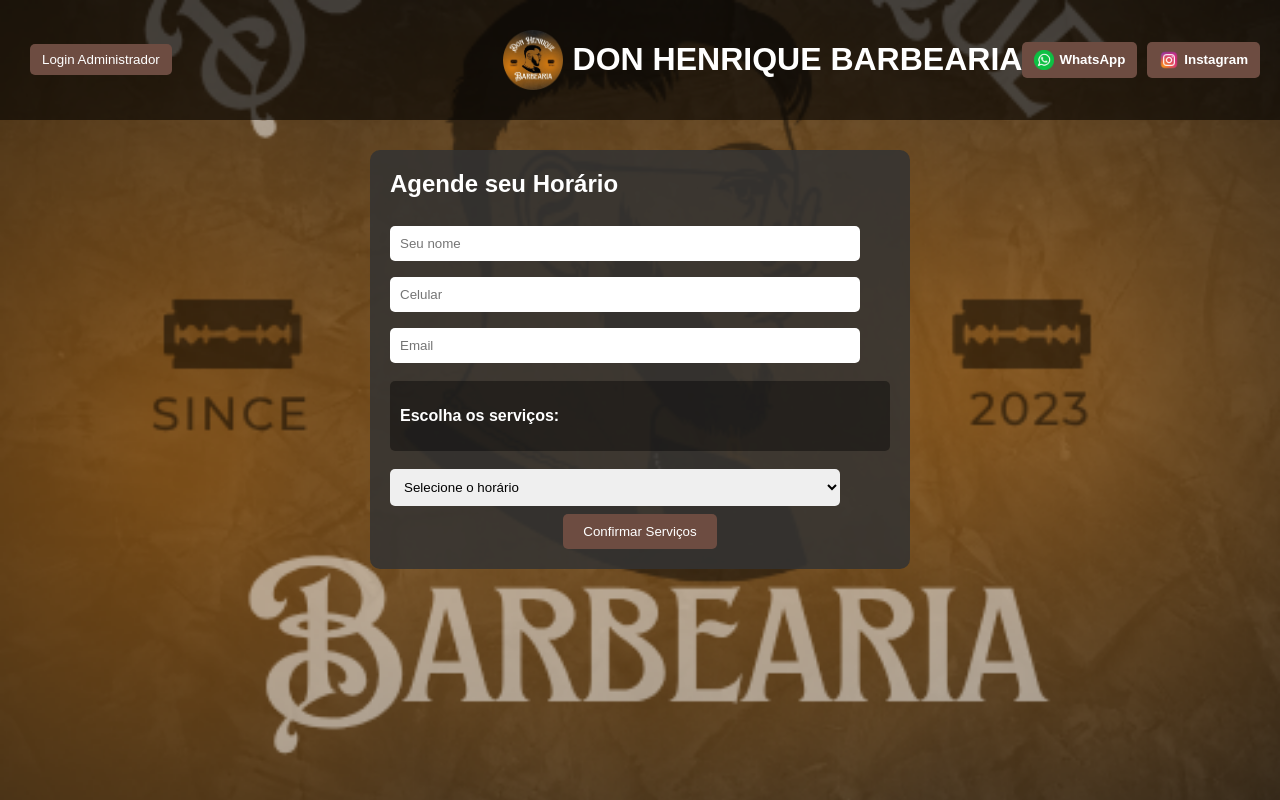
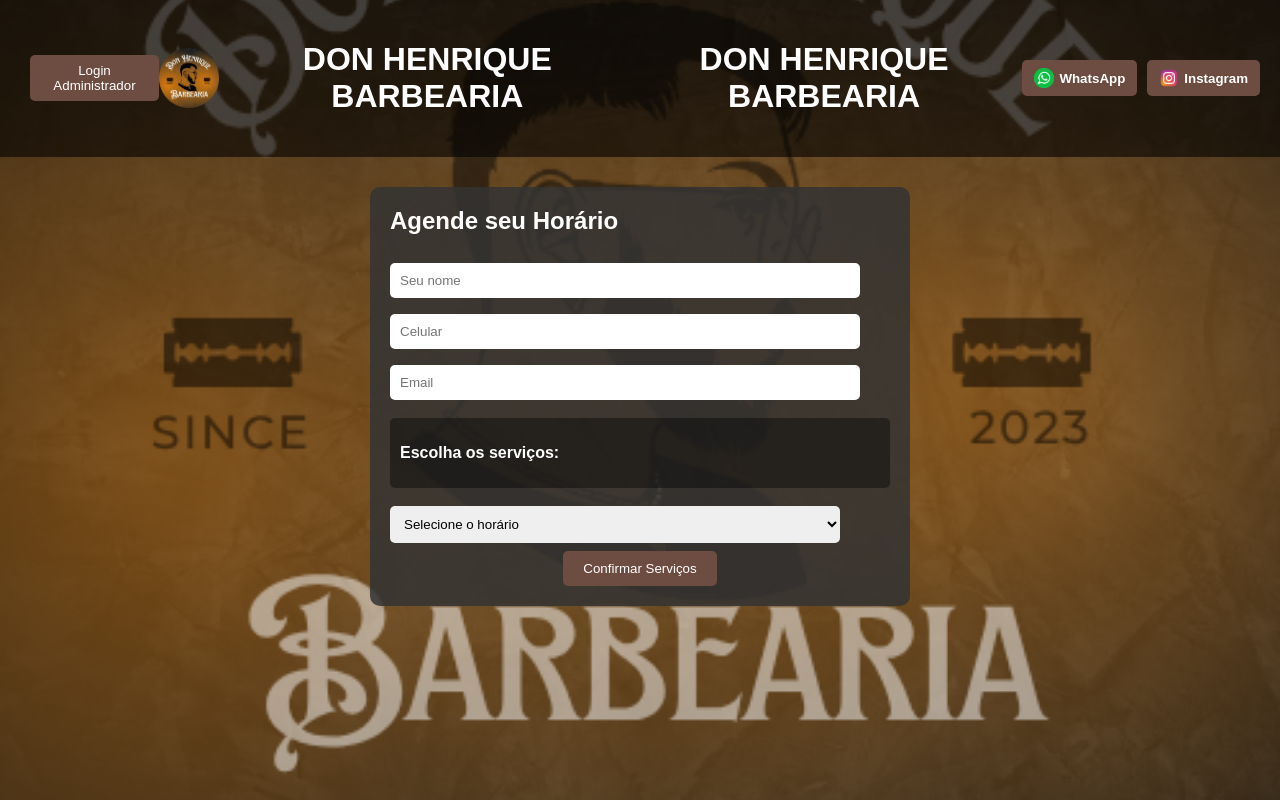
Before and after one commit to Ricksz6661/site-barbearia-don-henrique, a plain HTML site: page index.html in a window 1280 px wide. Drawn offline with Linux system fonts and the light colour scheme.

Commit message:
Update index.html
alinhamento de h1

```diff
--- a/index.html
+++ b/index.html
@@ -24,6 +24,7 @@
   <div class="logo">
     <img src="./imagens/Logotipo.png" alt="Logo">
     <h1>DON HENRIQUE BARBEARIA</h1>
+      <h1 style="text-align: center;">DON HENRIQUE BARBEARIA</h1>
   </div>
   <div class="social-buttons">
     <button onclick="window.open('https://wa.me/message/ACUBMQAL2UKCM1', '_blank')">
```
